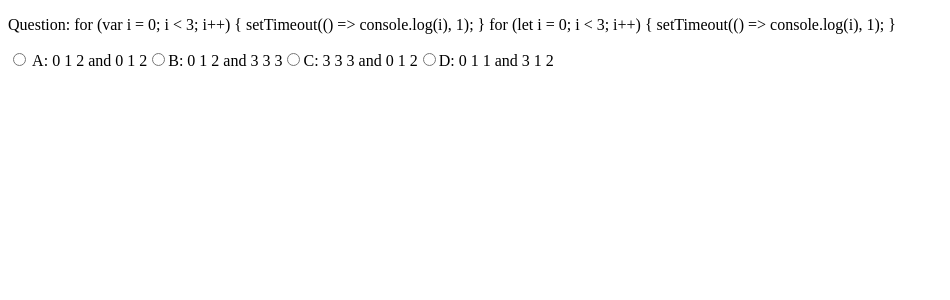
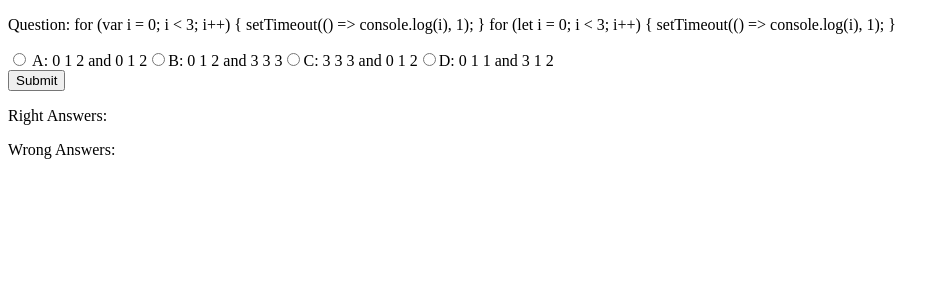
Before and after one commit to techwizquiz/Proof-of-Concept, a React app: page / in a window 1280 px wide. Shown: the top 300 px of the page, without its empty margins (0-950 px from the left). Built offline with nearby package versions, Linux system fonts and the light colour scheme.

Commit message:
counters display

```diff
--- a/src/components/Questions.js
+++ b/src/components/Questions.js
@@ -46,6 +46,10 @@ const Questions = () => {
           <label><input type="radio" name="answer" value="D" onClick={({ target }) => setSelectedChoice(target.value)} />D: {question.choiceD}</label>
 
         </div>
+
+        <button onClick={increment}>Submit</button>
+        <p>Right Answers: {correct}</p>
+        <p>Wrong Answers: {incorrect}</p>
       </div>
     </form>
   );
```
